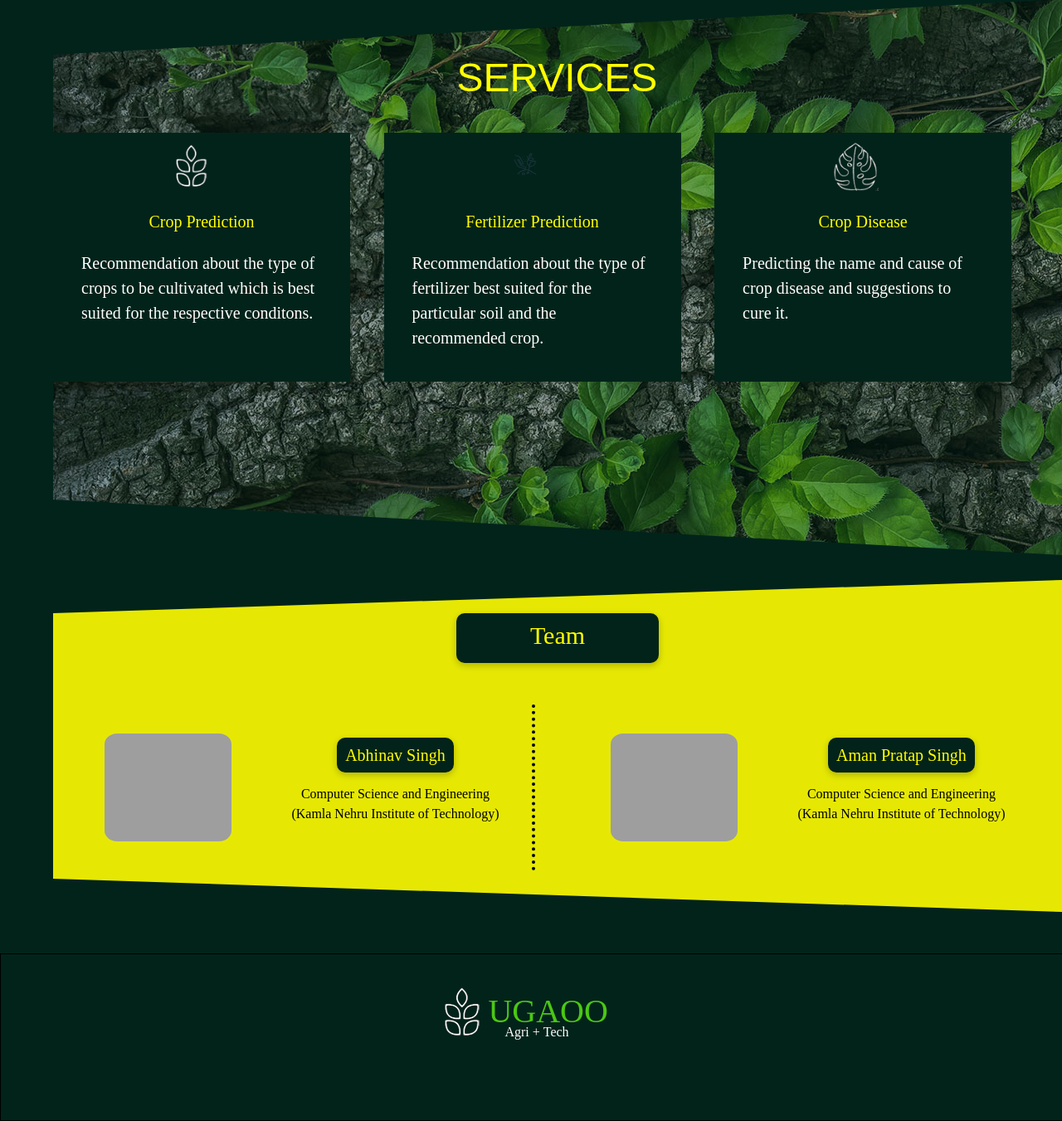
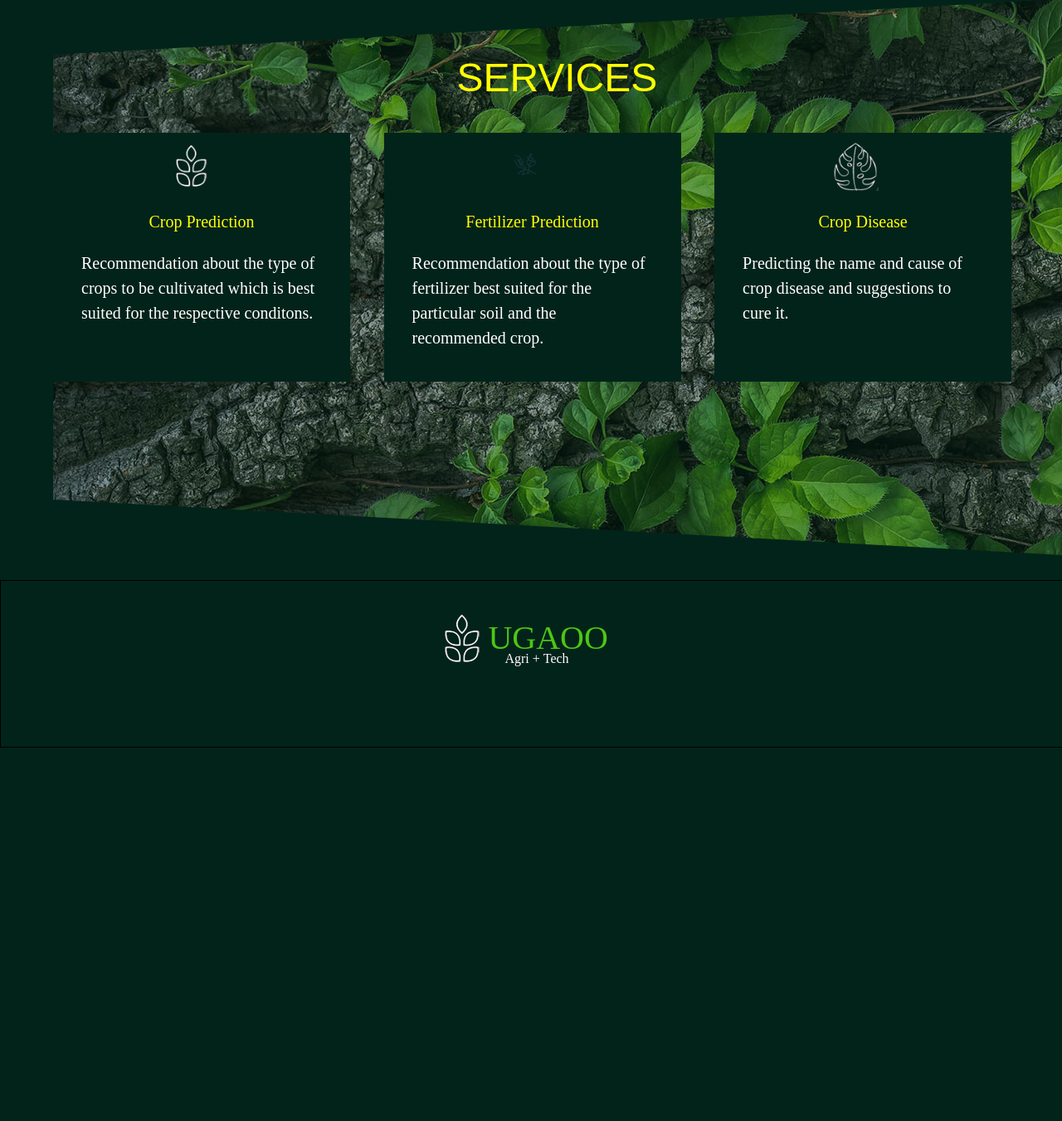
Before and after one commit to akr9368/AgroTech, a Flask app: page / in a window 1280 px wide. Shown: the part 1151-2502 px from the top of the page at 83% size. After the commit the page ends 2052 px from the top, so only its background shows below. Run offline with Flask 2, Linux system fonts and the light colour scheme; parts of the project's set-up code (start-up, migrations or seed data) failed here and were passed over; grey boxes are pictures that could not be loaded.

Commit message:
Update index.html

```diff
--- a/templates/index.html
+++ b/templates/index.html
@@ -122,37 +122,7 @@
       </div>
 
  </section>
- <section class="team" id="team">
-     <div class="team_background">
-         <div class="team_name"><h1 class="team_name_h1">Team</h1></div>
 
-         <div class="team_member">
-
-            <div class="member_details">
-                <div class="member_img">
-                    <img  style="height:130px;width:70%;position: relative;top:10%;left:15%;border-radius: 10%;" src="static/images\abhinav.jpeg" alt="">
-                </div>
-                <div class="member_name">
-                    <span class="span_1">Abhinav Singh</span>
-                    <p>Computer Science and Engineering</p>
-                    <p>(Kamla Nehru Institute of Technology)</p>
-                </div>
-            </div>
-            <div class="member_details">
-                <div class="member_img">
-                    <img  style="height:130px;width:70%;position: relative;top:10%;left:15%;border-radius: 10%;" src="static/images\aman.jpg" alt="">
-                </div>
-                <div class="member_name">
-                    <span class="span_1">Aman Pratap Singh</span>
-                    <p>Computer Science and Engineering</p>
-                    <p>(Kamla Nehru Institute of Technology)</p>
-                </div>
-            </div>
-         </div>
-
-     </div>
-
- </section>
  <footer>
      <div class="footer_content">
 
```
